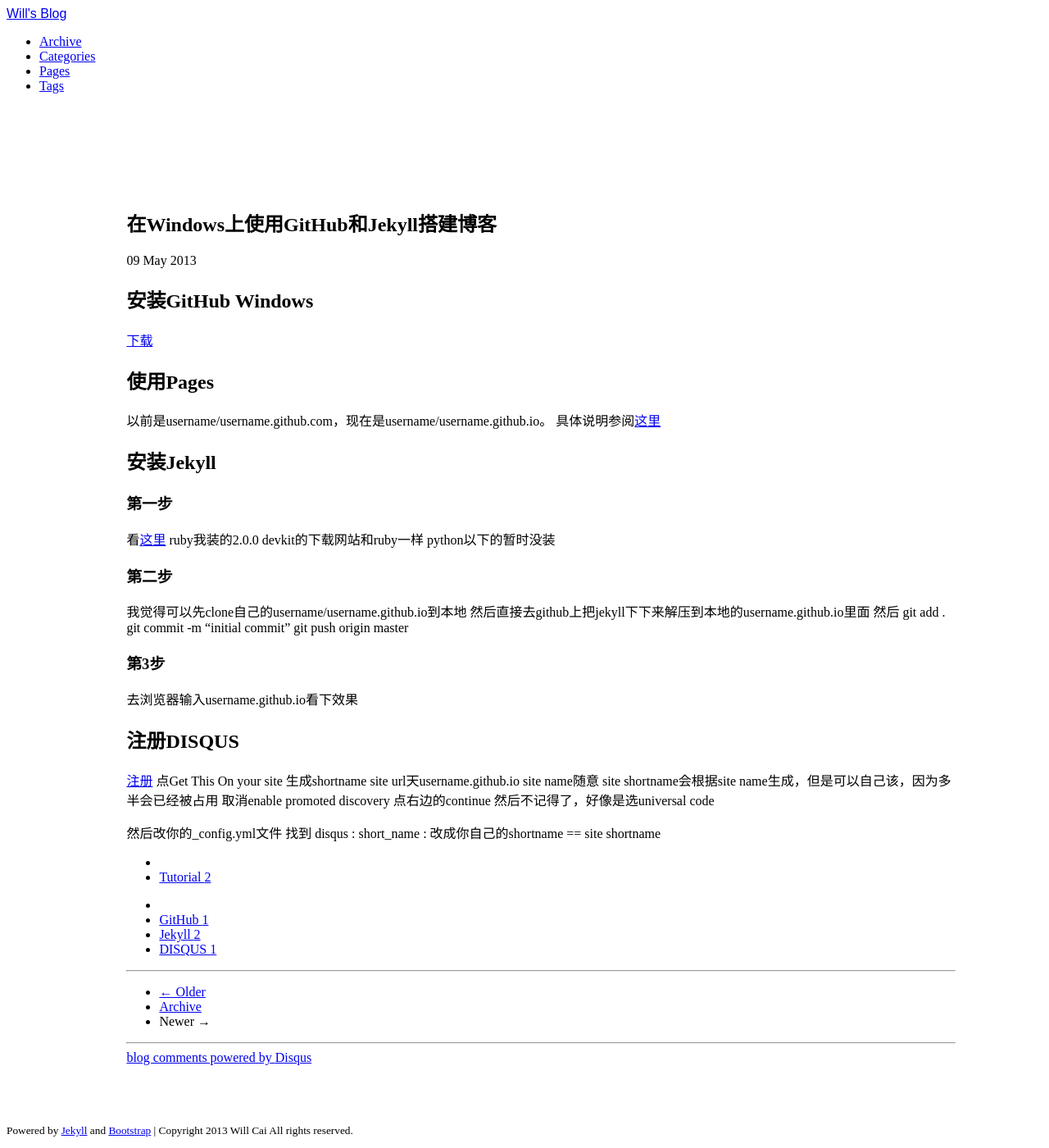
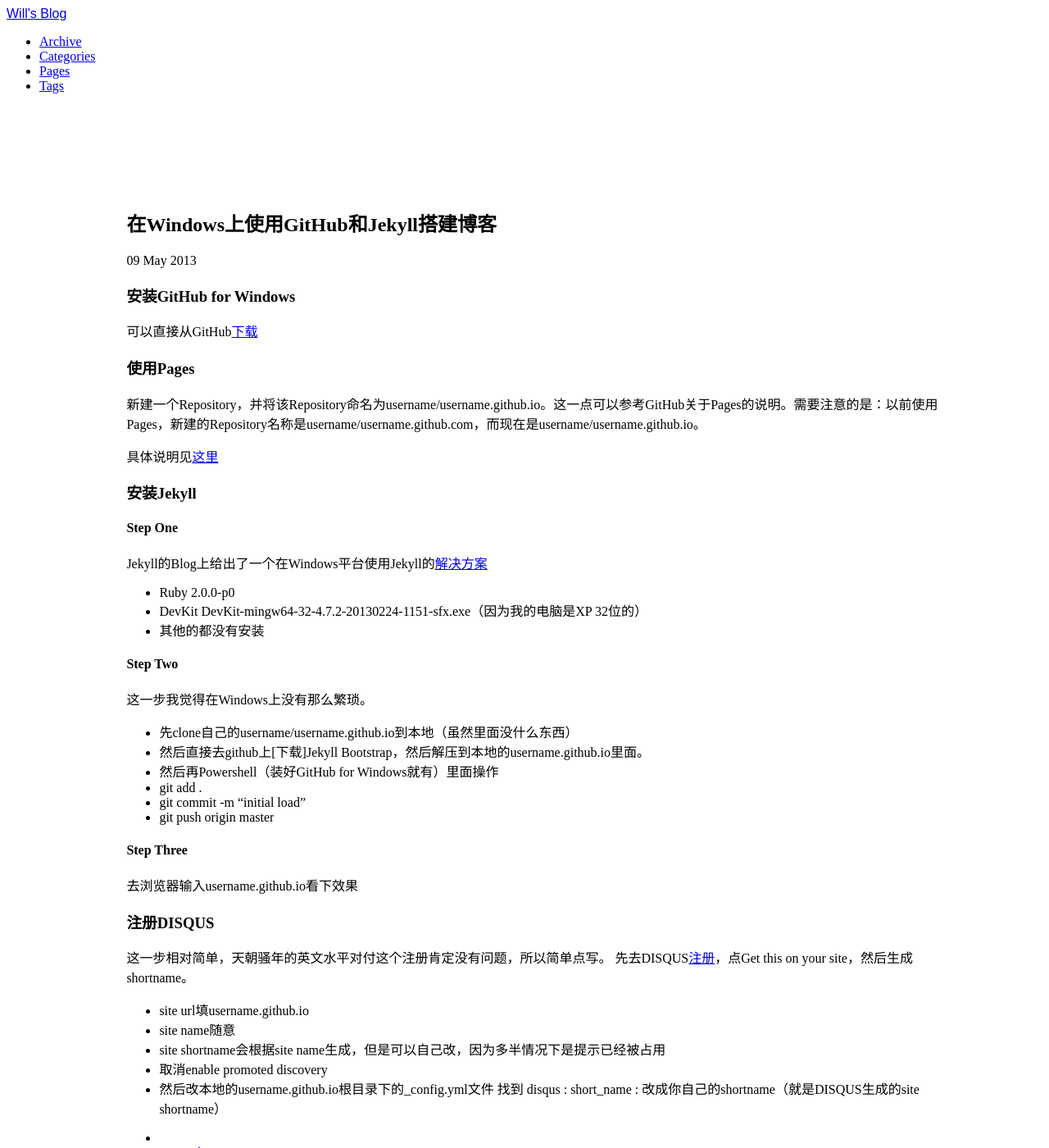
Before and after one commit to hantconny/hantconny.github.io, a Jekyll site: the page built from _posts/core-samples/2013-05-09-Using-GitHub-and-Jekyll-on-Windows.md, in a window 1280 px wide and 1400 px high. Shown: the whole window at 82% size. Built offline with Jekyll 4.4.1, drawn with Linux system fonts in a browser that asks for light colours; comment, search, counter and statistics services are not loaded.

Commit message:
Update 2013-05-09-Using-GitHub-and-Jekyll-on-Windows.md

```diff
--- a/_posts/core-samples/2013-05-09-Using-GitHub-and-Jekyll-on-Windows.md
+++ b/_posts/core-samples/2013-05-09-Using-GitHub-and-Jekyll-on-Windows.md
@@ -6,44 +6,56 @@
 ---
 
 {% include JB/setup %}
-##安装GitHub Windows
+###安装GitHub for Windows
 
-[下载](http://windows.github.com/)
 
-##使用Pages
-以前是username/username.github.com，现在是username/username.github.io。
-具体说明参阅[这里](https://help.github.com/articles/user-organization-and-project-pages#user--organization-pages)
+可以直接从GitHub[下载](http://windows.github.com/)
 
-##安装Jekyll
-###第一步
-看[这里](http://www.madhur.co.in/blog/2011/09/01/runningjekyllwindows.html)
-ruby我装的2.0.0
-devkit的下载网站和ruby一样
-python以下的暂时没装
 
-###第二步
-我觉得可以先clone自己的username/username.github.io到本地
-然后直接去github上把jekyll下下来解压到本地的username.github.io里面
-然后
-git add .
-git commit -m "initial commit"
-git push origin master
 
-###第3步
+###使用Pages
+
+
+新建一个Repository，并将该Repository命名为username/username.github.io。这一点可以参考GitHub关于Pages的说明。需要注意的是：以前使用Pages，新建的Repository名称是username/username.github.com，而现在是username/username.github.io。
+
+具体说明见[这里](https://help.github.com/articles/user-organization-and-project-pages#user--organization-pages)
+
+
+
+###安装Jekyll
+
+
+####Step One
+Jekyll的Blog上给出了一个在Windows平台使用Jekyll的[解决方案](http://www.madhur.co.in/blog/2011/09/01/runningjekyllwindows.html)
+- Ruby  2.0.0-p0
+- DevKit DevKit-mingw64-32-4.7.2-20130224-1151-sfx.exe（因为我的电脑是XP 32位的）
+- 其他的都没有安装
+
+
+####Step Two
+
+这一步我觉得在Windows上没有那么繁琐。
+- 先clone自己的username/username.github.io到本地（虽然里面没什么东西）
+- 然后直接去github上[下载]Jekyll Bootstrap，然后解压到本地的username.github.io里面。
+- 然后再Powershell（装好GitHub for Windows就有）里面操作
+- git add .
+- git commit -m "initial load"
+- git push origin master
+
+
+####Step Three
+
 去浏览器输入username.github.io看下效果
 
-##注册DISQUS
-[注册](http://disqus.com/)
-点Get This On your site
-生成shortname
-site url天username.github.io
-site name随意
-site shortname会根据site name生成，但是可以自己该，因为多半会已经被占用
-取消enable promoted discovery
-点右边的continue
-然后不记得了，好像是选universal code
+###注册DISQUS
 
-然后改你的_config.yml文件
+这一步相对简单，天朝骚年的英文水平对付这个注册肯定没有问题，所以简单点写。
+先去DISQUS[注册](http://disqus.com/)，点Get this on your site，然后生成shortname。
+- site url填username.github.io
+- site name随意
+- site shortname会根据site name生成，但是可以自己改，因为多半情况下是提示已经被占用
+- 取消enable promoted discovery
+- 然后改本地的username.github.io根目录下的_config.yml文件
 找到
 disqus :
-      short_name : 改成你自己的shortname == site shortname
+      short_name : 改成你自己的shortname（就是DISQUS生成的site shortname）
```
